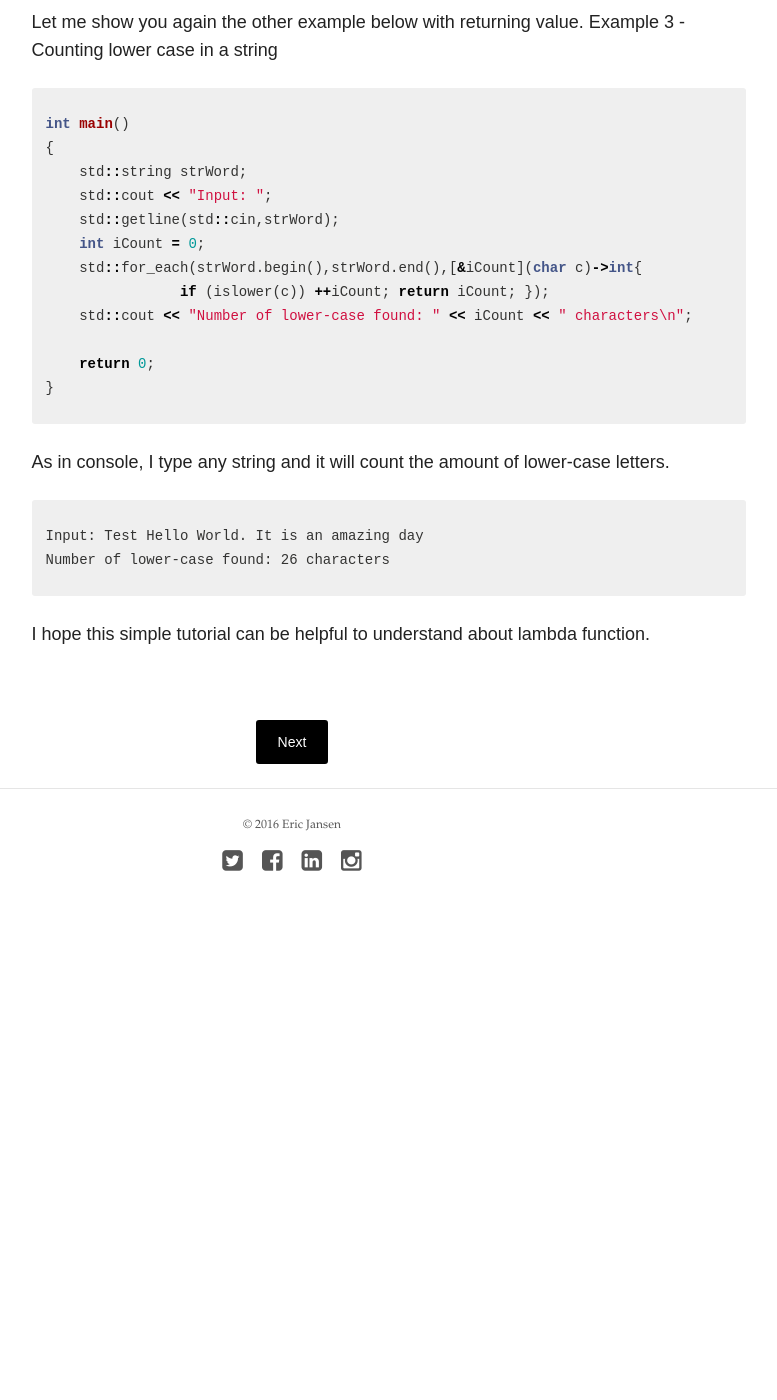
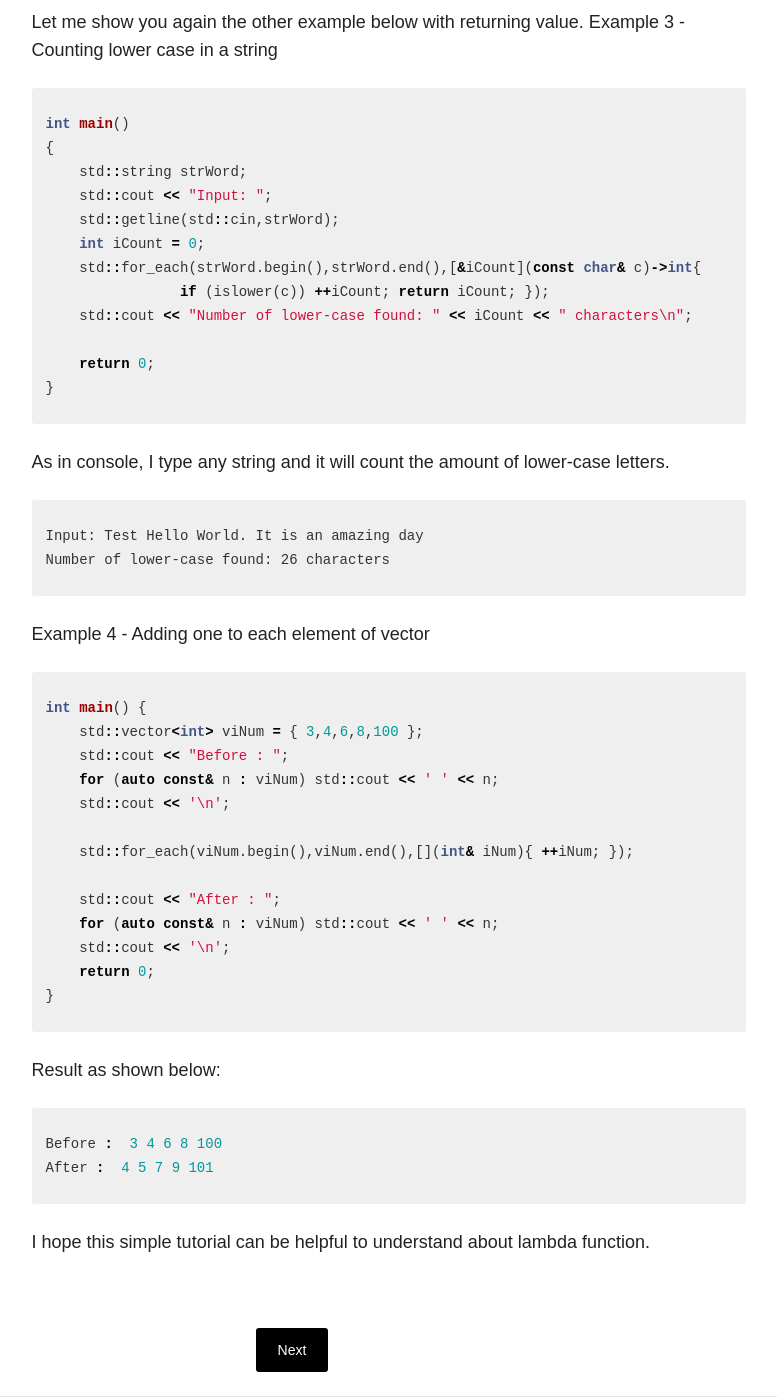
Before and after one commit to ericjansen/ericjansen.github.io, a Jekyll site: the page built from _posts/blog/2016-02-25-my-experiment-using-lambda-expression-in-c.markdown, in a window 1280 px wide and 1400 px high, scrolled down 1707 px. Shown: the whole window, without its empty margins (348-1125 px from the left). Built offline with Jekyll 4.4.1, drawn with Linux system fonts in a browser that asks for light colours; nearby versions of some CDN libraries; before the commit the page ends 2669 px from its top, so only the background shows below that.

Commit message:
Replenish lambda blog page
adding some information to lambda blog page

```diff
--- a/_posts/blog/2016-02-25-my-experiment-using-lambda-expression-in-c.markdown
+++ b/_posts/blog/2016-02-25-my-experiment-using-lambda-expression-in-c.markdown
@@ -55,7 +55,7 @@ int main()
     std::cout << "Input: ";
     std::getline(std::cin,strWord);
     int iCount = 0;
-    std::for_each(strWord.begin(),strWord.end(),[&iCount](char c)->int{
+    std::for_each(strWord.begin(),strWord.end(),[&iCount](const char& c)->int{
 		if (islower(c)) ++iCount; return iCount; });
     std::cout << "Number of lower-case found: " << iCount << " characters\n";
 
@@ -68,4 +68,26 @@ Input: Test Hello World. It is an amazing day
 Number of lower-case found: 26 characters
 {% endhighlight %}
 
+Example 4 - Adding one to each element of vector
+{% highlight c++ %}
+int main() {
+    std::vector<int> viNum = { 3,4,6,8,100 };
+    std::cout << "Before : ";
+    for (auto const& n : viNum) std::cout << ' ' << n;
+    std::cout << '\n';
+
+    std::for_each(viNum.begin(),viNum.end(),[](int& iNum){ ++iNum; });
+
+    std::cout << "After : ";
+    for (auto const& n : viNum) std::cout << ' ' << n;
+    std::cout << '\n';
+    return 0;
+}
+{% endhighlight %}
+Result as shown below:
+{% highlight c++ %}
+Before :  3 4 6 8 100
+After :  4 5 7 9 101
+{% endhighlight %}
+
 I hope this simple tutorial can be helpful to understand about lambda function.
```
